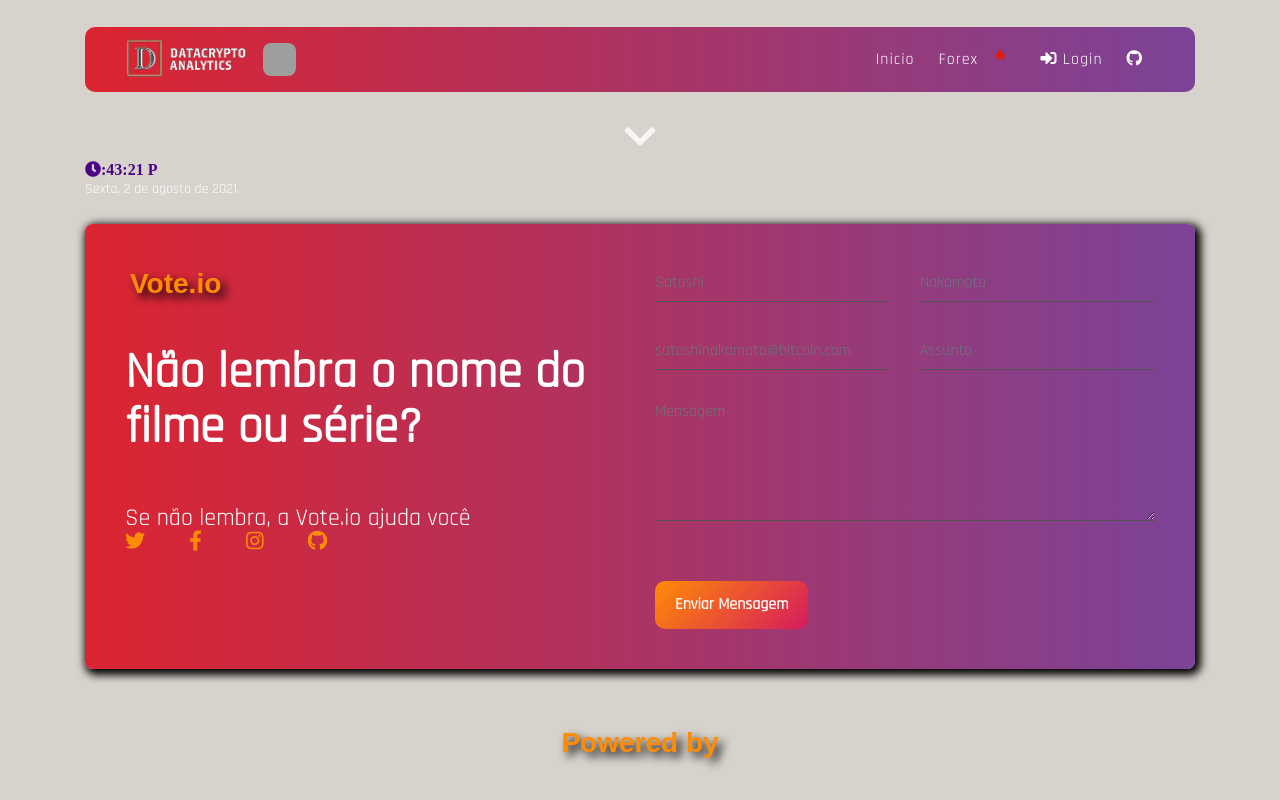
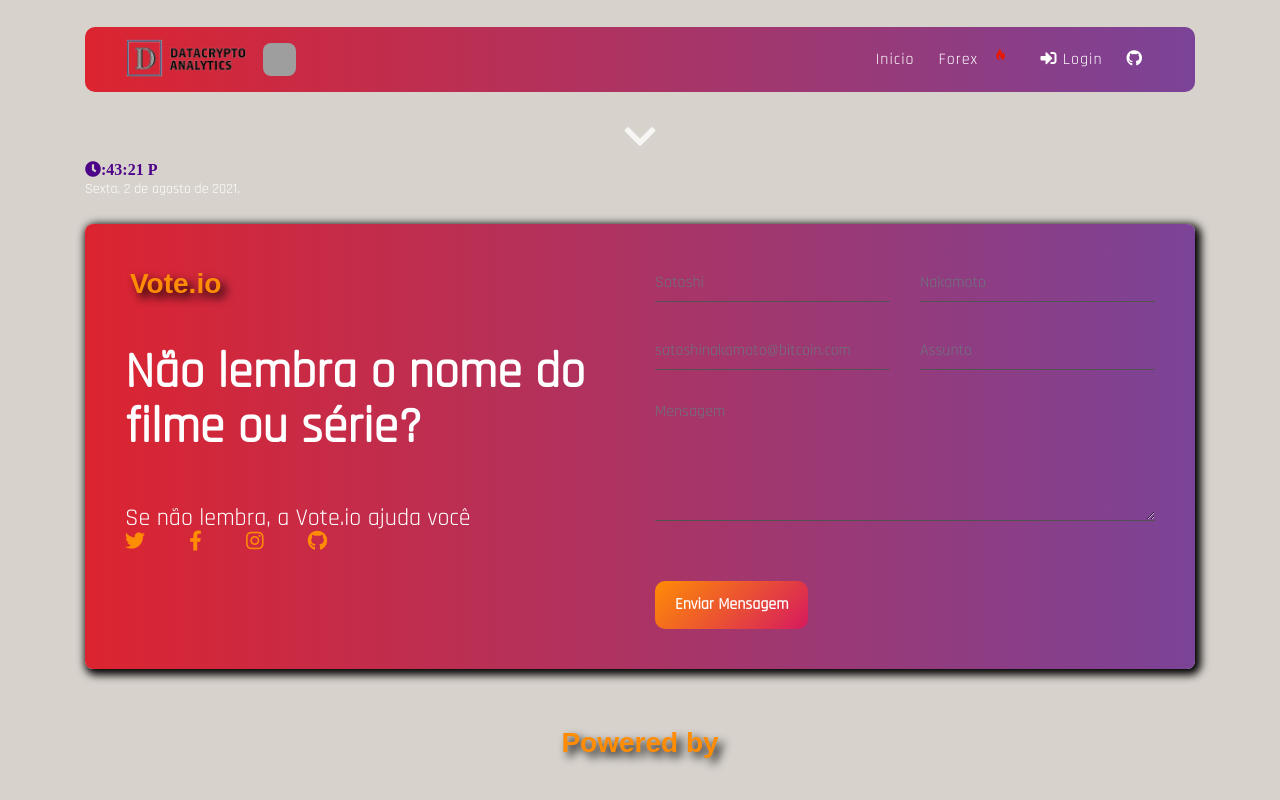
Before and after one commit to felipsoarez/vote.io, a plain HTML site: page index.html in a window 1280 px wide. Shown: the top 800 px of the page. Drawn offline with nearby package versions, Linux system fonts and the light colour scheme; grey boxes are pictures that could not be loaded; a script that the page names is missing; a web font is replaced by a local one.

Commit message:
alt cores

```diff
--- a/index.html
+++ b/index.html
@@ -59,7 +59,7 @@
             <nav class="navbar navbar-expand-lg navbar-dark">
                <!-- navbar brand or logo -->
                <a href="#" class="navbar-brand">
-               <img src="images/logo-white-datacrypto.png"  width='122' height="53">
+               <img src="images/logo-ico.png"  width='122' height="53">
                </a>
 
                <div class="tradutor">
```
